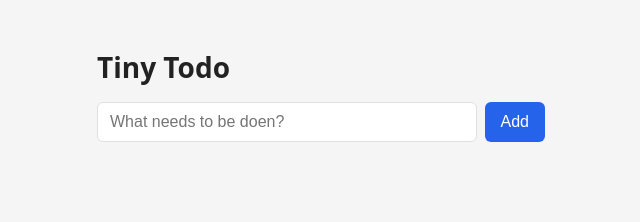
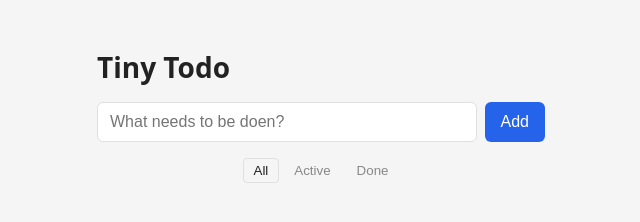
Before and after one commit to dhanush014/tiny-todo, a website built with Vite: page index.html in a window 1280 px wide. Shown: the full height of the page, 319-959 px from the left. Built offline with nearby package versions, Linux system fonts and the light colour scheme.

Commit message:
Filter tabs: All / Active / Done

```diff
--- a/app.js
+++ b/app.js
@@ -3,6 +3,7 @@ import { format } from "date-fns";
 const STORAGE_KEY = "tiny-todo";
 
 let todos = JSON.parse(localStorage.getItem(STORAGE_KEY) || "[]");
+let filter = "all";
 
 const input = document.getElementById("new-todo-input");
 const addButton = document.getElementById("add-button");
@@ -37,7 +38,10 @@ function deleteTodo(id) {
 
 function render() {
   list.innerHTML = "";
-  for (const todo of todos) {
+  const visible = todos.filter((t) =>
+    filter === "all" ? true : filter === "done" ? t.done : !t.done
+  );
+  for (const todo of visible) {
     const li = document.createElement("li");
     li.className = todo.done ? "todo done" : "todo";
     li.innerHTML = `
@@ -55,4 +59,13 @@ function render() {
 
 addButton.addEventListener("click", addTodo);
 
+for (const button of document.querySelectorAll(".filters button")) {
+  button.addEventListener("click", () => {
+    filter = button.dataset.filter;
+    document.querySelector(".filters .active").classList.remove("active");
+    button.classList.add("active");
+    render();
+  });
+}
+
 render();
--- a/index.html
+++ b/index.html
@@ -16,6 +16,14 @@
       </div>
 
       <ul id="todo-list"></ul>
+
+      <footer class="footer">
+        <div class="filters">
+          <button data-filter="all" class="active">All</button>
+          <button data-filter="active">Active</button>
+          <button data-filter="done">Done</button>
+        </div>
+      </footer>
     </main>
 
     <script type="module" src="/app.js"></script>
--- a/style.css
+++ b/style.css
@@ -89,3 +89,28 @@ h1 {
   font-size: 18px;
   cursor: pointer;
 }
+
+.footer {
+  display: flex;
+  justify-content: center;
+  margin-top: 16px;
+}
+
+.filters {
+  display: flex;
+  gap: 4px;
+}
+
+.filters button {
+  padding: 4px 10px;
+  border: 1px solid transparent;
+  border-radius: 4px;
+  background: none;
+  color: var(--muted);
+  cursor: pointer;
+}
+
+.filters button.active {
+  border-color: var(--border);
+  color: var(--text);
+}
```
